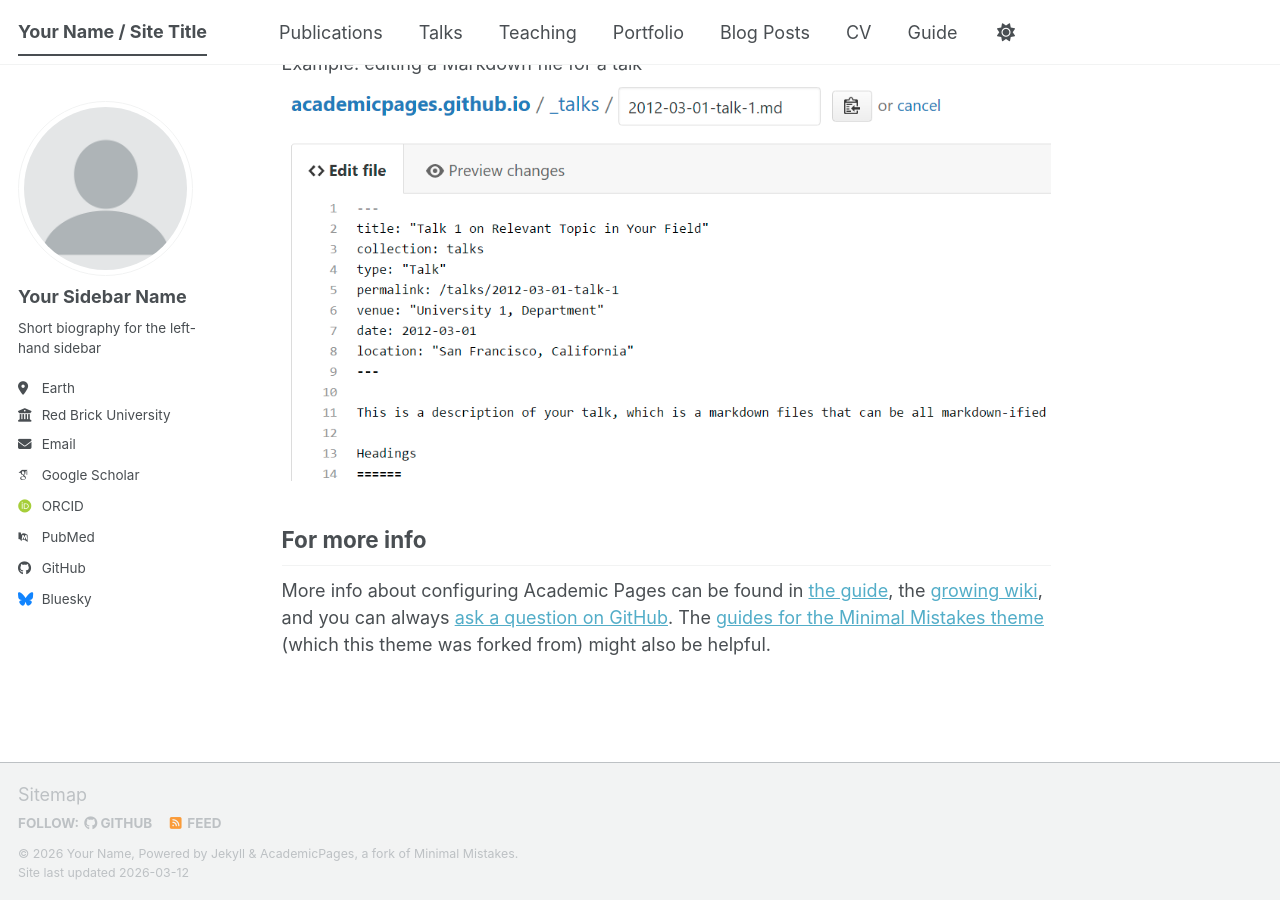
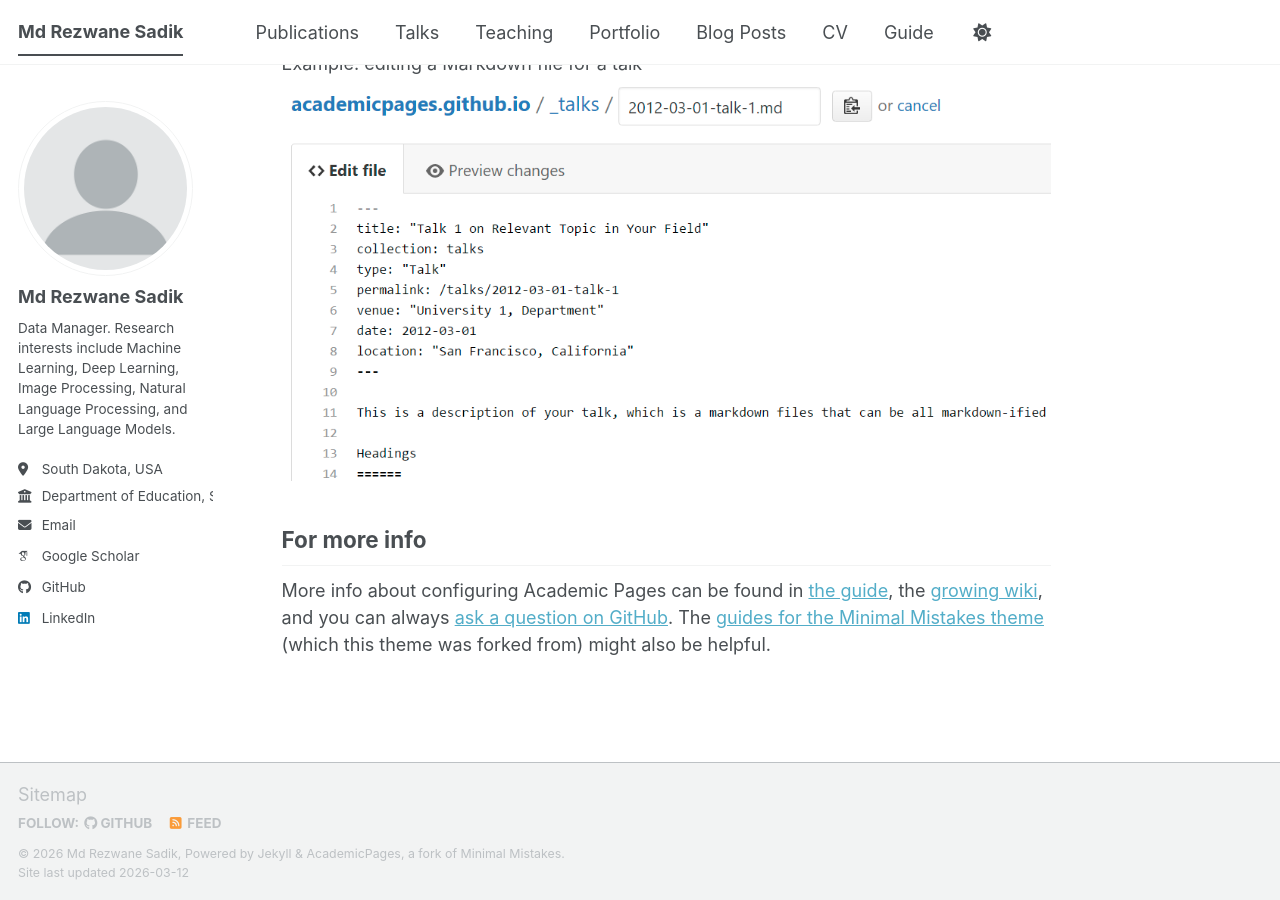
Before and after one commit to rez1Sadik/rez1Sadik.github.io, a Jekyll site: the page built from _pages/about.md, in a window 1280 px wide and 900 px high, scrolled down 2720 px. Built offline with Jekyll 4.4.1, drawn with Linux system fonts in a browser that asks for light colours; some web fonts are replaced; a script bundle is joined from its source files by our own code; library files that are not in the unit come from our copies.

Commit message:
modified:   v1_config.yml

```diff
--- a/_config.yml
+++ b/_config.yml
@@ -8,15 +8,14 @@
 
 # Basic Site Settings
 locale                   : "en-US"
-site_theme               : "default" # The available themes options are "default", "air", "sunrise", "mint", "dirt" and "contrast"
-title                    : "Your Name / Site Title"
+site_theme               : "default"
+title                    : "Md Rezwane Sadik"
 title_separator          : "-"
-name                     : &name "Your Name"
-description              : &description "Your Name's academic portfolio"   # Update this with a general description of your site, this is the default if not overridden by a page
-url                      : https://academicpages.github.io # The base hostname & protocol for your site e.g. "https://[your GitHub username].github.io",
-                                                           # or if you already have some other page hosted on Github then use "https://[your GitHub username].github.io/[Your Repo Name]"
-baseurl                  : "" # the subpath of your site, e.g. "/blog"
-repository               : "academicpages/academicpages.github.io"
+name                     : &name "Md Rezwane Sadik"
+description              : &description "Data Manager and Researcher specializing in Machine Learning, Deep Learning, and NLP."
+url                      : "https://rez1Sadik.github.io"
+baseurl                  : ""
+repository               : "rez1Sadik/rez1Sadik.github.io"
 
 # Site Author - The following control what appear as part of the author content on the side bar.
 #               If a field is blank the icon and link will not appear, otherwise it will be shown.
@@ -24,63 +23,59 @@ repository               : "academicpages/academicpages.github.io"
 author:
   # Biographic information
   avatar           : "profile.png"
-  name             : "Your Sidebar Name"
-  pronouns         : # example: "she/her"
-  bio              : "Short biography for the left-hand sidebar"
-  location         : "Earth"
-  employer         : "Red Brick University"
-  uri              : # URL
-  email            : "none@example.org"
+  name             : "Md Rezwane Sadik"
+  pronouns         :
+  bio              : "Data Manager. Research interests include Machine Learning, Deep Learning, Image Processing, Natural Language Processing, and Large Language Models."
+  location         : "South Dakota, USA"
+  employer         : "Department of Education, State of South Dakota"
+  uri              :
+  email            : "rezwane@ieee.org"
 
   # Academic websites
-  academia         : # URL
-  arxiv            : # URL - Update with the correct link to your profile
-  googlescholar    : "https://scholar.google.com/citations?user=PS_CX0AAAAAJ"
-  inspire-hep      : # URL
-  impactstory      : # URL
-  orcid            : "https://orcid.org/yourorcidurl"
-  semantic         : # URL
-  ssrn             : # URL
-  pubmed           : "https://www.ncbi.nlm.nih.gov/pubmed/?term=john+snow"
-  researchgate     : # URL
-  scopus           : # URL
-  zotero           : # URL
-
+  academia         :
+  arxiv            :
+  googlescholar    : "https://scholar.google.com/citations?user=mdrezwanesadik/research"
+  impactstory      :
+  orcid            :
+  semantic         :
+  pubmed           :
+  researchgate     :
+  scopus           :
 
   # Repositories and software development
-  bitbucket        : # Username - Update with your username on the site
-  codepen          : # Username
-  dribbble         : # Username
-  github           : "academicpages"
-  kaggle           : # Username
-  stackoverflow    : # User number or user number and name (i.e., use "1" or "1/jeff-atwood")
+  bitbucket        :
+  codepen          :
+  dribbble         :
+  github           : "rez1Sadik"
+  kaggle           :
+  stackoverflow    :
 
   # Social media
-  artstation       : # Username
-  bluesky          : "bsky.app" # Replace this with you Bluesky username
-  facebook         : # Username
-  flickr           : # Username
-  foursquare       : # Username
-  goodreads        : # Username
-  google_plus      : # Username
-  keybase          : # Username
-  instagram        : # Username
-  lastfm           : # Username
-  linkedin         : # Username
-  mastodon         : # URL
-  medium           : # URL
-  pinterest        : # Username
-  soundcloud       : # Username
-  steam            : # Username
-  telegram         : # URL
-  tumblr           : # Username
-  twitter          : # Username for X / Twitter
-  vine             : # Username
-  weibo            : # Username
-  wikipedia        : # Username
-  xing             : # Username
-  youtube          : # Username
-  zhihu            : # Username
+  artstation       :
+  bluesky          :
+  facebook         :
+  flickr           :
+  foursquare       :
+  goodreads        :
+  google_plus      :
+  keybase          :
+  instagram        :
+  lastfm           :
+  linkedin         : "mdrezwane-sadik"
+  mastodon         :
+  medium           :
+  pinterest        :
+  soundcloud       :
+  steam            :
+  telegram         :
+  tumblr           :
+  twitter          :
+  vine             :
+  weibo            :
+  wikipedia        :
+  xing             :
+  youtube          :
+  zhihu            :
 
 # Publication Category - The following the list of publication categories and their headings
 publication_category:
@@ -92,25 +87,25 @@ publication_category:
     title: 'Conference Papers'
 
 # Site Settings
-teaser                   :  # filename of teaser fallback teaser image placed in /images/ for social media previews
-breadcrumbs              : false # true, false (default)
+teaser                   :
+breadcrumbs              : false
 words_per_minute         : 160
 future                   : true
-read_more                : "disabled" # if enabled, adds "Read more" links to excerpts
-talkmap_link             : false      #change to true to add link to talkmap on talks page
+read_more                : "disabled"
+talkmap_link             : false
 comments:
-  provider               : # false (default), "disqus", "discourse", "facebook", "google-plus", "staticman", "custom"
+  provider               :
   disqus:
     shortname            :
   discourse:
-    server               : # https://meta.discourse.org/t/embedding-discourse-comments-via-javascript/31963 , e.g.: meta.discourse.org
+    server               :
   facebook:
     appid                :
-    num_posts            : # 5 (default)
-    colorscheme          : # "light" (default), "dark"
+    num_posts            :
+    colorscheme          :
 staticman:
   allowedFields          : ['name', 'email', 'url', 'message']
-  branch                 : "gh-pages" # "master", "gh-pages"
+  branch                 : "gh-pages"
   commitMessage          : "New comment."
   filename               : comment-{@timestamp}
   format                 : "yml"
@@ -123,18 +118,16 @@ staticman:
     date:
       type               : "date"
       options:
-        format           : "iso8601" # "iso8601" (default), "timestamp-seconds", "timestamp-milliseconds"
+        format           : "iso8601"
 atom_feed:
-  hide                   : false     # change to true to hide the RSS feed in the footer
-  path                   : # blank (default) uses feed.xml
-
+  hide                   : false
+  path                   :
 
 # SEO Related
 google_site_verification :
 bing_site_verification   :
 alexa_site_verification  :
 yandex_site_verification :
-
 
 # Social Sharing
 twitter:
@@ -143,22 +136,18 @@ facebook:
   username               :
   app_id                 :
   publisher              :
-og_image                 :  # Social media default site image
-og_description           :  # Social media default site image description
-# For specifying social profiles
-# - https://developers.google.com/structured-data/customize/social-profiles
+og_image                 :
+og_description           :
 social:
-  type                   : # Person or Organization (defaults to Person)
-  name                   : # If the user or organization name differs from the site's name
-  links: # An array of links to social media profiles
-
+  type                   :
+  name                   :
+  links:
 
 # Analytics
 analytics:
-  provider               :  "false" # false (default), "google", "google-universal", "google-analytics-4", "custom"
+  provider               :  "false"
   google:
     tracking_id          :
-
 
 # Reading Files
 include:
@@ -198,14 +187,12 @@ keep_files:
 encoding: "utf-8"
 markdown_ext: "markdown,mkdown,mkdn,mkd,md"
 
-
 # Conversion
 markdown: kramdown
 highlighter: rouge
 lsi: false
 excerpt_separator: "\n\n"
 incremental: false
-
 
 # Markdown Processing
 kramdown:
@@ -217,7 +204,6 @@ kramdown:
   toc_levels: 1..6
   smart_quotes: lsquo,rsquo,ldquo,rdquo
   enable_coderay: false
-
 
 # These settings control the types of collections used by the template
 collections:
@@ -233,7 +219,6 @@ collections:
   talks:
     output: true
     permalink: /:collection/:path/
-
 
 # These settings control how pages and collections are included in the site
 defaults:
@@ -291,19 +276,14 @@ defaults:
       author_profile: true
       share: true
 
-
 # Sass/SCSS
 sass:
   sass_dir: _sass
-  style: compressed # https://sass-lang.com/documentation/file.SASS_REFERENCE.html#output_style
-
+  style: compressed
 
 # Outputting
 permalink: /:categories/:title/
-# paginate: 5 # amount of posts to show
-# paginate_path: /page:num/
-timezone: Etc/UTC # https://en.wikipedia.org/wiki/List_of_tz_database_time_zones
-
+timezone: Etc/UTC
 
 # Plugins
 plugins:
@@ -323,38 +303,15 @@ whitelist:
   - jekyll-redirect-from
   - jemoji
 
-
 # Archives
-#  Type
-#  - GitHub Pages compatible archive pages built with Liquid ~> type: liquid (default)
-#  - Jekyll Archives plugin archive pages ~> type: jekyll-archives
-#  Path (examples)
-#  - Archive page should exist at path when using Liquid method or you can
-#    expect broken links (especially with breadcrumbs enabled)
-#  - <base_path>/tags/my-awesome-tag/index.html ~> path: /tags/
-#  - <base_path/categories/my-awesome-category/index.html ~> path: /categories/
-#  - <base_path/my-awesome-category/index.html ~> path: /
 category_archive:
   type: liquid
   path: /categories/
 tag_archive:
   type: liquid
   path: /tags/
-# https://github.com/jekyll/jekyll-archives
-# jekyll-archives:
-#   enabled:
-#     - categories
-#     - tags
-#   layouts:
-#     category: archive-taxonomy
-#     tag: archive-taxonomy
-#   permalinks:
-#     category: /categories/:name/
-#     tag: /tags/:name/
-
 
 # HTML Compression
-# - https://jch.penibelst.de/
 compress_html:
   clippings: all
   ignore:
```
